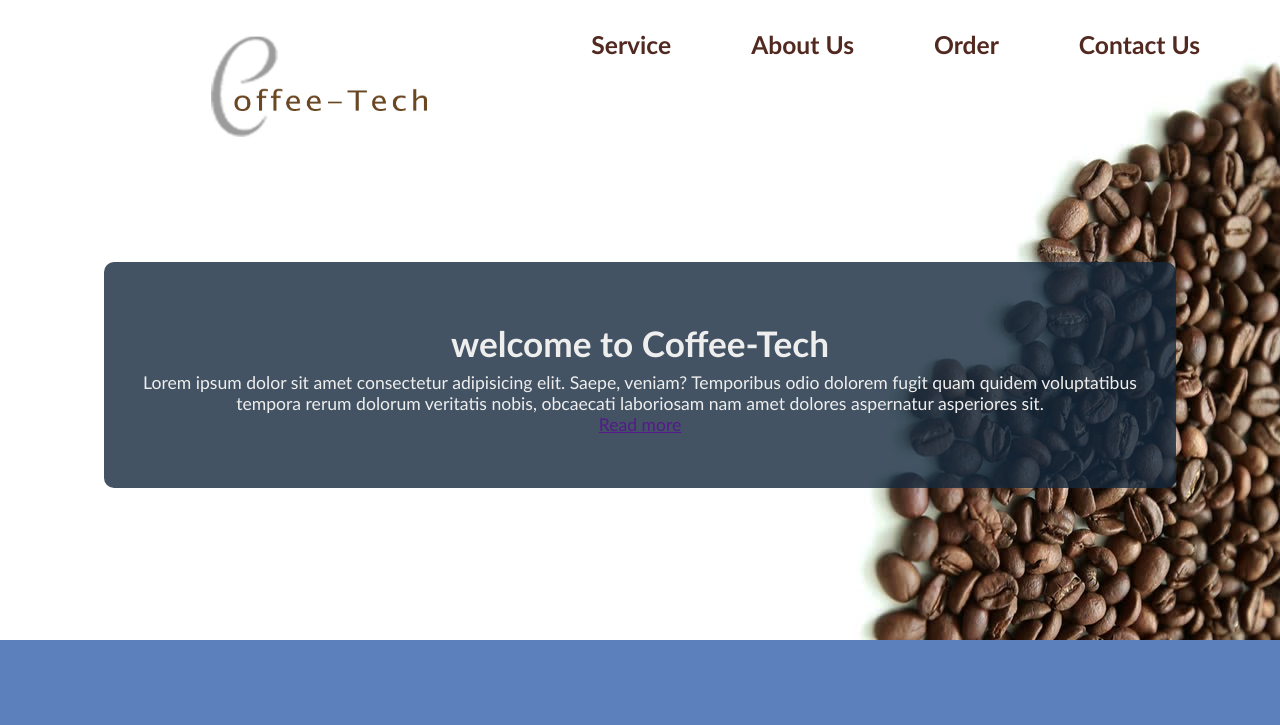
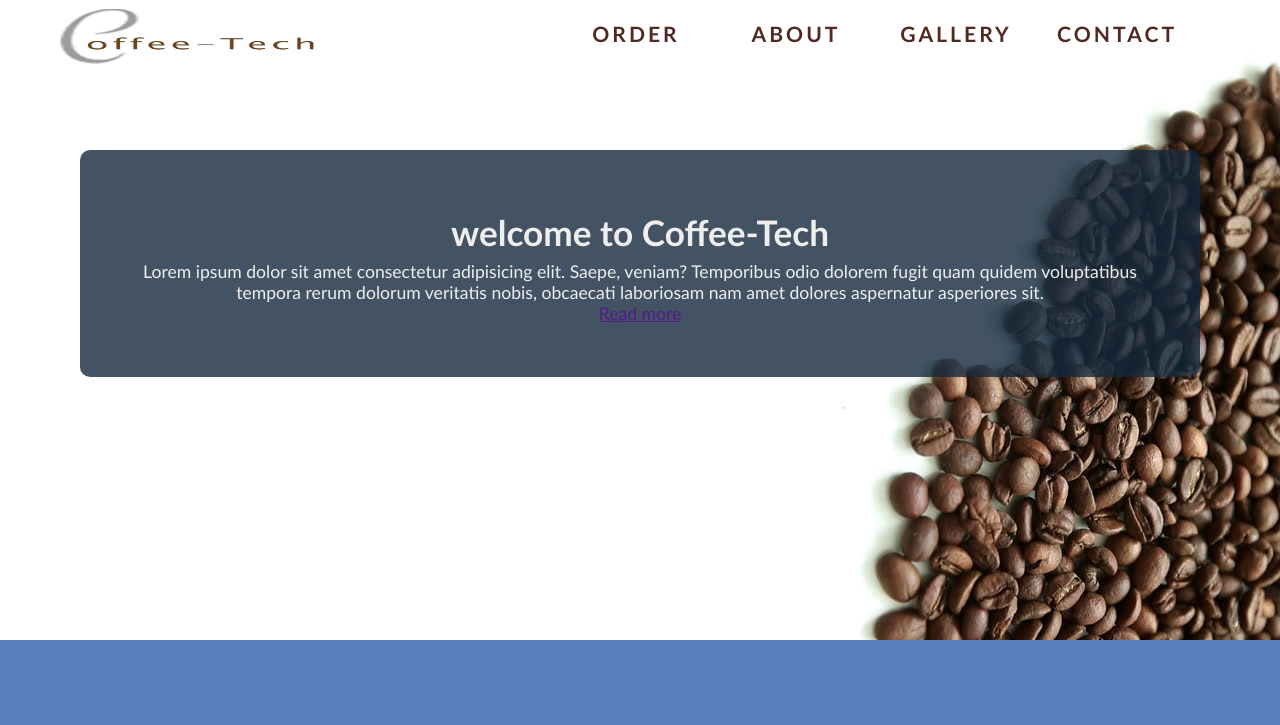
Before and after one commit to systemry420/coffee-tech, a plain HTML site: page index.html in a window 1280 px wide. Shown: the top 725 px of the page. Drawn offline with Linux system fonts and the light colour scheme.

Commit message:
added nav links

```diff
--- a/index.html
+++ b/index.html
@@ -12,14 +12,26 @@
     <header class="">
         <!-- logo -->
         <nav>
+            <div id="logo-div">
+                <a href="index.html">
+                    <img id="logo" src="images/logo.jpg" alt="logo">
+                </a>
+            </div>
             <ul>
-                <li>Service</li>
-                <li>About Us</li>
-                <li>Order</li>
-                <li>Contact Us</li>
+                <li>
+                    <a href="#order">Order</a>
+                </li>
+                <li>
+                    <a href="#about">About</a>
+                </li>
+                <li>
+                    <a href="#gallery">Gallery</a>
+                </li>
+                <li>
+                    <a href="#contact">Contact</a>
+                </li>
             </ul>
         </nav>
-        <img id="logo" src="images/logo.jpg" alt="logo">
         <article id="welcome">
             <div id="welcome-text">
                 <h2>welcome to Coffee-Tech</h2>
@@ -160,9 +172,9 @@
     </main>
 
     <!-- footer -->
-    <footer class="dark">
+    <footer class="dark" id="contact">
         <article>
-            <h3>Our Address</h3>
+            <h3>Address</h3>
             <p>Nashville, TX 76051 Patricia C. Amedee 4401 </p>
             <p>Email: info@yourdomain.com</p>
             <p>Phone: +99 (0) 101 0000 888</p>
--- a/main.css
+++ b/main.css
@@ -35,12 +35,19 @@
 
 /* --- Header style --- */
 
+#logo-div {
+    width: 300px;
+    position: relative;
+    top: 2%;
+    left: 3%;
+}
+
 #logo {
-    width: 20%;
-    height: 20%;
+    width: 100%;
+    height: 100%;
     position: relative;
-    padding-top: 2%;
-    left: 15%;
+    top: 2%;
+    left: 0%;
 }
 
 header {
@@ -51,26 +58,43 @@
 }
 
 nav {
-    height: 80px;
-    float: right;
+    height: 70px;
+    display: flex;
 }
 
 nav ul {
+    position: relative;
+    left: 20%;
     height: auto;
     display: flex;
     list-style-type: none;
-    color: #522920;
-    margin-top: 1.2em;
-    font-size: 1.4em;
+    font-size: 1.2em;
     font-weight: 700;
 }
 
 nav ul li {
-    margin-right: 80px;
+    width: 160px;
+    text-align: center;
+}
+
+nav ul li a {
+    font-size: 1em;
+    letter-spacing: 3px;
+    text-decoration: none;
+    display: inline-block;
+    color: #522920;
+    text-transform: uppercase;
+    margin: auto 0;
+    padding: 1em;
+}
+
+nav ul li:hover {
+    background-color: rgb(204, 204, 255);
+    transition: background-color 0.5s ease;
 }
 
 #welcome {
-    padding: 13vh;
+    padding: 10vh;
     /* display: inline-flex; */
     height: 100%;
 }
@@ -193,14 +217,15 @@
 }
 
 footer article h3 {
-    margin-bottom: 0.5em;
+    margin-bottom: 1em;
+    font-size: 1.5em;
 }
 
 footer article {
-    width: 20%;
-    /* padding: 1em; */
-    margin: 2% auto;
-    text-align: center;
+    width: 15%;
+    padding: 1em;
+    margin: 2em auto;
+    /* text-align: center; */
 }
 
 footer article p {
```
